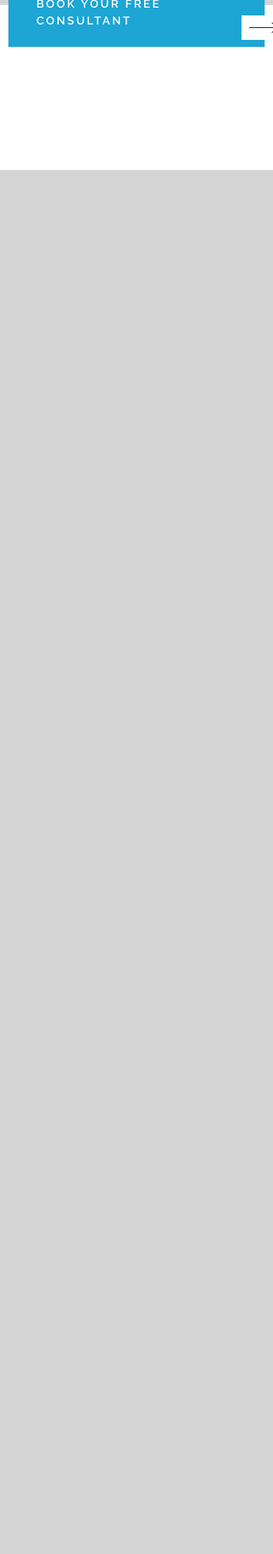
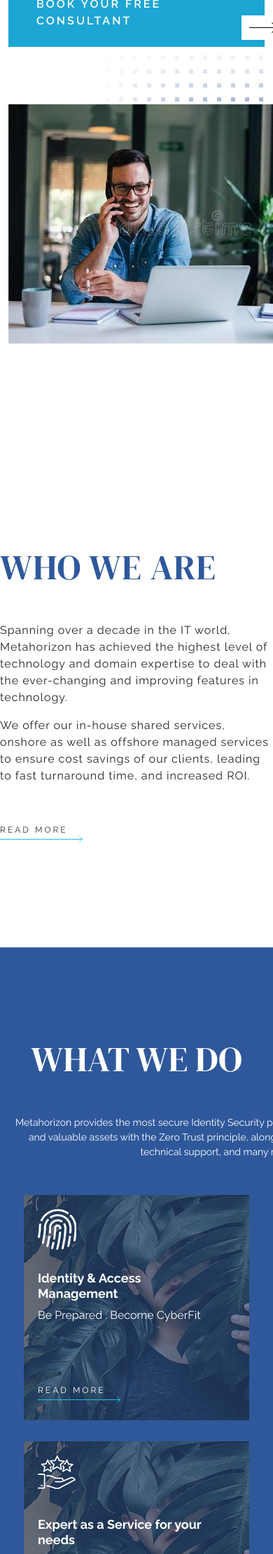
Before and after one commit to hirakumar/metahorizon, a PHP site: page / in a window 390 px wide; the page is wider, and only the part inside the window is pictured. Shown: the part 601-2822 px from the top of that part at 70% size. Before the commit the page ends 844 px from the top of that part, so only its background shows below. Run offline with PHP 8.4, Linux system fonts and the light colour scheme.

Commit message:
working on what we do

```diff
--- a/assets/css/style.css
+++ b/assets/css/style.css
@@ -29,9 +29,13 @@
     text-decoration: none;
     padding:10px 15px;
 }
+.mainnav ul li.active a{
+    color:var(---primary-dark-color);
+}
 .slider {
     background :rgba(0,0,0,0.17);
     position: relative;
+    height:500px;
 }
 .slider img{
     width:100%;
@@ -52,7 +56,8 @@
 }
 .slider .sliderImg{
     width: 100%;
-    height: 450px;
+    filter: grayscale(1);
+    height: 500px;
     top:0px;
     object-fit: cover;
     left:0px;
@@ -115,12 +120,173 @@
     height: 100px;
 }
 .tel {
-    background:var(---primary-dark-color);
-    color:white;
-    font-size:14px;
-    padding:11px 15px;
-    display:flex;
+    background: var(---primary-dark-color);
+    color: white;
+    font-size: 14px;
+    padding: 11px 15px;
+    display: inline-block;
+    float: right;
+    font-size: 16px;
+    font-weight: 600;
 }
 .tel span{
     padding-left:10px;
 }
+.whowe {
+    position:relative;
+}
+.whowe .img{
+
+}
+.whowe .img:before{
+    content:'';
+    position: absolute;
+    background: url("../img/dot.png") no-repeat;
+    display: block;
+    width:306px;
+    height:426px;
+    top:0px;
+    left:150px;
+
+}
+.whowe .img img{
+    position: relative;
+    z-index: 5;
+    top:150px;
+    margin-bottom:150px;
+}
+.whowe h2{
+    font-family: 'DM Serif Display', serif;
+    font-size:50px;
+    padding:40px 0;
+    color:var(---primary-dark-color);
+}
+.whowe .whocont{
+    padding :100px 0 150px 0;
+}
+.whowe .whocont{
+    letter-spacing: 1px;
+
+}
+.whowe .whoimg{
+    padding-bottom: 150px;
+}
+.more{
+    display: inline-block;
+    background: url(../img/blue-arrow.png) 0 100% no-repeat;
+    width: 188px;
+    padding: 0 0 9px 0;
+    text-align: left;
+    text-decoration: none;
+    text-transform: uppercase;
+    font-size: 12px;
+    letter-spacing: 3px;
+    color: #333;
+    margin-top: 40px;
+}
+.wedo {
+    background:var(---primary-dark-color);
+    display: flex;
+    text-align: center;
+    padding:100px 0;
+
+}
+.wedo h2{ margin:0px; padding:30px 0; font-size:50px; color:#ffffff; text-align: center; font-family: 'DM Serif Display', serif;}
+.wedo .desc{font-size:14px; padding:20px 0; color:white; text-align: center; display: inline-block; width:600px;}
+.wedo .services {
+    display: flex;
+    flex-wrap: wrap;
+    justify-content: center;
+}
+.wedo .services .item{
+    display:block;
+    width:322px;
+    height:322px;
+    overflow: hidden;
+    position: relative;
+    text-align: left;
+    margin:15px;
+
+}
+.wedo .services .item .img{
+display: block;
+}
+.wedo .services .item .itemContent{
+    display:block;
+    width:322px;
+    height:322px;
+    position: absolute;
+    left:0px;
+    top:0px;
+    background:rgba(48,88,155,0.5);
+    color:#ffffff;
+}
+.wedo .services .item:hover .itemContent{
+    background:var(---primary-color);
+    color:#ffffff;
+
+}
+.wedo .services .item:hover .more{
+    color:#ffffff;
+}
+
+.wedo .services .item h3{
+    margin:20px 15px 15px 20px;
+    font-size:18px;
+    font-weight:700;
+    padding-top:88px;
+    width:80%;
+    text-align: left;
+    height:125px;
+}
+.wedo .services .item p{
+    font-size:16px;
+    min-height:90px;
+}
+.wedo .services .item .more{
+    margin:0 0 0 20px;
+    color:#ffffff;
+}
+/* .wedo .services .identity:hover h3{
+    background: url("../img/id-logo-blue.png") no-repeat;
+
+} */
+.wedo .services .identity h3{
+    background: url("../img/id-logo.png") no-repeat;
+
+}
+/* .wedo .services .devops:hover h3{
+    background: url("../img/system-logo-blue.png") no-repeat;
+
+} */
+.wedo .services .devops h3{
+    background: url("../img/system-logo.png") no-repeat;
+
+}
+/* .wedo .services .expert:hover h3{
+    background: url("../img/expert-logo-blue.png") no-repeat;
+
+} */
+.wedo .services .expert h3{
+    background: url("../img/expert-logo.png") no-repeat;
+
+}
+/* .wedo .services .custom:hover h3{
+    background: url("../img/custom-logo-blue.png") no-repeat;
+
+} */
+.wedo .services .custom h3{
+    background: url("../img/custom-logo.png") no-repeat;
+
+}
+/* .wedo .services .intel:hover h3{
+    background: url("../img/intel-logo-blue.png") no-repeat;
+
+} */
+.wedo .services .intel h3{
+    background: url("../img/intel-logo.png") no-repeat;
+
+}
+.wedo .services .item p{
+    padding:0 20px 0 20px;
+}
--- a/index.html
+++ b/index.html
@@ -8,8 +8,9 @@
 <link rel="preconnect" href="https://fonts.gstatic.com" crossorigin>
 <link rel="preconnect" href="https://fonts.googleapis.com">
 <link rel="preconnect" href="https://fonts.gstatic.com" crossorigin>
-<link href="https://fonts.googleapis.com/css2?family=Raleway:wght@300;400;600;700&display=swap" rel="stylesheet" />
-    <link href="https://cdn.jsdelivr.net/npm/bootstrap@5.3.0-alpha1/dist/css/bootstrap.min.css" rel="stylesheet" integrity="sha384-GLhlTQ8iRABdZLl6O3oVMWSktQOp6b7In1Zl3/Jr59b6EGGoI1aFkw7cmDA6j6gD" crossorigin="anonymous">
+<link rel="preconnect" href="https://fonts.googleapis.com">
+<link rel="preconnect" href="https://fonts.gstatic.com" crossorigin>
+<link href="https://fonts.googleapis.com/css2?family=DM+Serif+Display&family=Raleway:wght@300;400;600;700&display=swap" rel="stylesheet" />    <link href="https://cdn.jsdelivr.net/npm/bootstrap@5.3.0-alpha1/dist/css/bootstrap.min.css" rel="stylesheet" integrity="sha384-GLhlTQ8iRABdZLl6O3oVMWSktQOp6b7In1Zl3/Jr59b6EGGoI1aFkw7cmDA6j6gD" crossorigin="anonymous">
     <link href="assets/css/style.css" rel="stylesheet" />
 </head>
   <body>
@@ -17,10 +18,10 @@
     <div class="container">
         <div class="row">
             <div class="col-md-3"><a href="#" class="logo"><img src="assets/img/logo.png" /></a></div>
-            <div class="col-md-7">
+            <div class="col-md-6">
                 <div class="mainnav">
                     <ul>
-                        <li><a href="#">HOME</a></li>
+                        <li class="active"><a href="#">HOME</a></li>
                         <li><a href="#">ABOUT US</a></li>
                         <li><a href="#">PRODUCTS</a></li>
                         <li><a href="#">SERVICES</a></li>
@@ -28,7 +29,7 @@
                     </ul>
                 </div>
             </div>
-            <div class="col-md-2">
+            <div class="col-md-3">
                 <div class="tel"><img src="assets/img/chat.png" /> <span>(469) 345 -7495</span></div>
             </div>
         </div>
@@ -36,7 +37,7 @@
 </div>
     <div class="slider">
         <div class="item">
-            <div class="layer"></div>
+
             <video width="320" height="240" autoplay muted id="myVideo"   class="sliderImg">
                 <source src="assets/video/1.mp4" type="video/mp4">
             </video>
@@ -46,7 +47,9 @@
                 <div class="row">
                     <div class="col-md-8 col-sm-12">
                         <div class="cont">
-                            <h2><span>PREMIUM PROFESSIONAL</span> <span class="h2">AND MANAGE SERVICES</span> <span class="h3">AT COMPETATIVE RATE</span></h2>
+                            <h2><span>MORE CONCERN ABOUT</span>
+                                <span class="h2">IDENTITY SECURITY</span>
+                                <span class="h3">AT COMPETATIVE RATE</span></h2>
                             <div class="book">
                                 <a href="#" >Book your free consultant</a>
                                 <span></span>
@@ -62,8 +65,75 @@
 
     </div>
     <div class="whowe">
-        <div class=""con>
+        <div class="container">
+            <div class="row">
+                <div class="col-sm-12 col-md-6 whoimg">
+                    <span class="img"><img  src="assets/img/one.jpg" alt="" title="" /></span>
+                </div>
+                <div class="col-sm-12 col-md-6 whocont">
+                    <h2>WHO WE ARE</h2>
+                    <p>
+                        Spanning over a decade in the IT world, Metahorizon has achieved the highest level of technology and domain expertise to deal with the ever-changing and improving features in technology. </p>
+                     <p>  We offer our in-house shared services, onshore as well as offshore managed services to ensure cost savings of our clients, leading to fast turnaround time, and increased ROI.     </p>
+                    <a href="#" class="more"> read more</a>
+                </div>
+            </div>
+        </div>
+    </div>
+    <!-- who we are ended -->
+    <div class="wedo">
+        <div class="container">
+            <div class="row">
+                <div class="col-sm-12">
+                    <h2>WHAT WE DO</h2>
+                    <p class="desc">Metahorizon provides the most secure Identity Security platform, protecting your essential and valuable assets with the Zero Trust principle, along with this we also do DevOps, technical support, and many more.
 
+                    </p>
+                    <div class="services">
+                        <div class="identity item">
+
+                            <img class="img" src="assets/img/identity.jpg" />
+                            <div class="itemContent">
+                                <h3>Identity &amp; Access Management</h3>
+                                <p>Be Prepared : Become CyberFit</p>
+                                <a href="#" class="more">read more</a>
+                            </div>
+                        </div>
+                        <div class="expert item">
+                            <img class="img" src="assets/img/identity.jpg" />
+                            <div class="itemContent">
+                                <h3>Expert as a Service for your needs</h3>
+                                <p>Get an expert for your business</p>
+                                <a href="#" class="more">read more</a>
+                            </div>
+                        </div>
+                        <div class="devops item">
+                            <img class="img" src="assets/img/identity.jpg" />
+                            <div class="itemContent">
+                                <h3>DevOps, Cloud &amp; Automation</h3>
+                                <p>The Enterprise Cloud of hope is here</p>
+                                <a href="#" class="more">read more</a>
+                            </div>
+                        </div>
+                        <div class="custom item">
+                            <img class="img" src="assets/img/identity.jpg" />
+                            <div class="itemContent">
+                                <h3>Custome Software &amp; Development</h3>
+                                <p>Tailor your software to become the best</p>
+                                <a href="#" class="more">read more</a>
+                            </div>
+                        </div>
+                        <div class="intel item">
+                            <img class="img" src="assets/img/identity.jpg" />
+                            <div class="itemContent">
+                                <h3>Business Intelligence for Analytics</h3>
+                                <p>Unleash the power of your data</p>
+                                <a href="#" class="more">read more</a>
+                            </div>
+                        </div>
+                    </div>
+                </div>
+            </div>
         </div>
     </div>
     <script src="https://cdn.jsdelivr.net/npm/bootstrap@5.3.0-alpha1/dist/js/bootstrap.bundle.min.js" integrity="sha384-w76AqPfDkMBDXo30jS1Sgez6pr3x5MlQ1ZAGC+nuZB+EYdgRZgiwxhTBTkF7CXvN" crossorigin="anonymous"></script>
```
Also changed, not shown: assets/img/blue-arrow.png (added), assets/img/custom-logo-blue.png (added), assets/img/custom-logo.png (added), assets/img/dot.png (added), assets/img/expert-logo-blue.png (added), assets/img/expert-logo.png (added), assets/img/id-logo-blue.png (added), assets/img/id-logo.png (added), assets/img/identity.jpg (added), assets/img/intel-logo-blue.png (added), assets/img/intel-logo.png (added), assets/img/one.jpg (added), assets/img/system-logo-blue.png (added), assets/img/system-logo.png (added).
